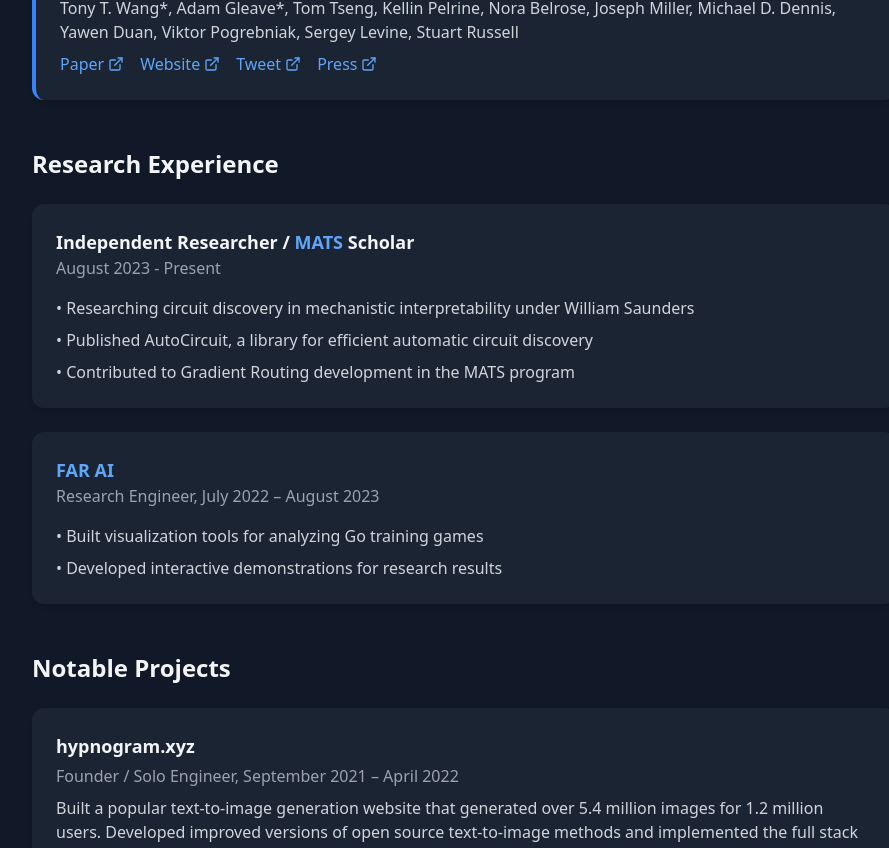
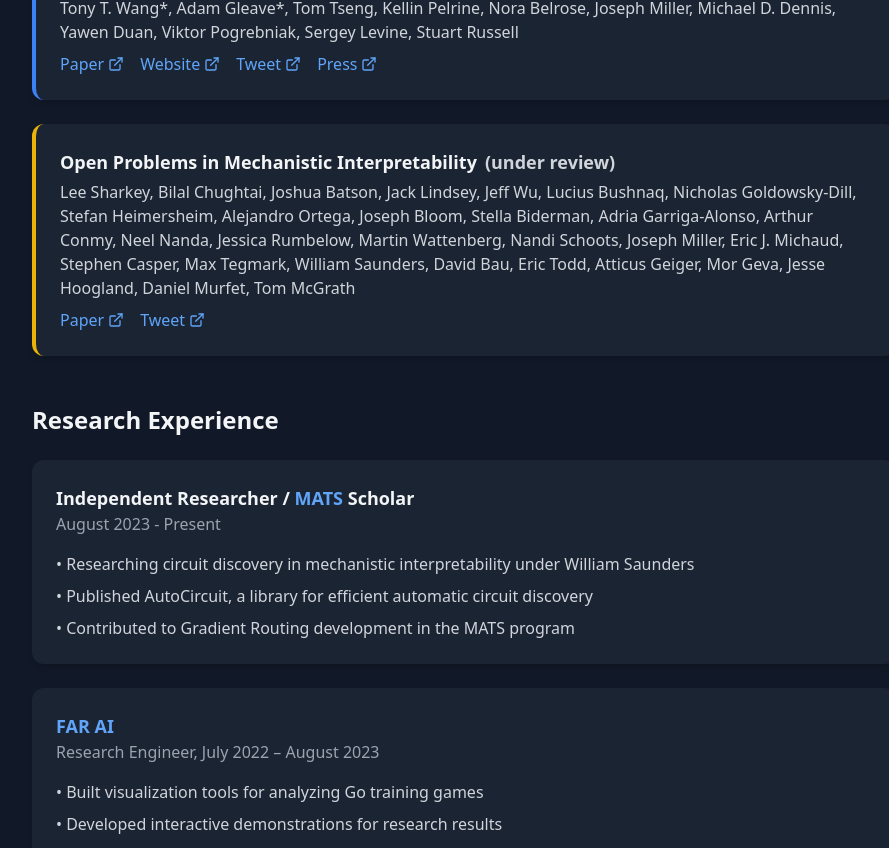
Before and after one commit to UFO-101/joseph-miller, a React (Vite) app: page / in a window 1280 px wide. Shown: the part 920-1768 px from the top of the page, without its empty margins (176-1065 px from the left). Built offline with nearby package versions, Linux system fonts and the light colour scheme.

Commit message:
Add 'Open Problems in Mechanistic Interpretability' to publications section.

```diff
--- a/src/artifacts/default.tsx
+++ b/src/artifacts/default.tsx
@@ -151,6 +151,27 @@
                   </a>
                 </div>
               </div>
+
+              <div className="bg-gray-800/80 p-6 rounded-xl shadow-md border-l-4 border-yellow-500 backdrop-blur-sm">
+                <h3 className="text-lg font-semibold text-gray-100">
+                  Open Problems in Mechanistic Interpretability
+                  <span className="ml-2 text-gray-300">(under review)</span>
+                </h3>
+                <p className="text-gray-300 mt-1">
+                  Lee Sharkey, Bilal Chughtai, Joshua Batson, Jack Lindsey, Jeff Wu, Lucius Bushnaq, Nicholas Goldowsky-Dill,
+                  Stefan Heimersheim, Alejandro Ortega, Joseph Bloom, Stella Biderman, Adria Garriga-Alonso, Arthur Conmy,
+                  Neel Nanda, Jessica Rumbelow, Martin Wattenberg, Nandi Schoots, Joseph Miller, Eric J. Michaud, Stephen Casper,
+                  Max Tegmark, William Saunders, David Bau, Eric Todd, Atticus Geiger, Mor Geva, Jesse Hoogland, Daniel Murfet, Tom McGrath
+                </p>
+                <div className="mt-2 space-x-4">
+                  <a href="https://arxiv.org/abs/2501.16496" className="inline-flex items-center text-blue-400 hover:text-blue-300">
+                    Paper <ExternalLink className="ml-1 w-4 h-4" />
+                  </a>
+                  <a href="https://x.com/leedsharkey/status/1884565908342874380" className="inline-flex items-center text-blue-400 hover:text-blue-300">
+                    Tweet <ExternalLink className="ml-1 w-4 h-4" />
+                  </a>
+                </div>
+              </div>
             </div>
           </section>
 
```
